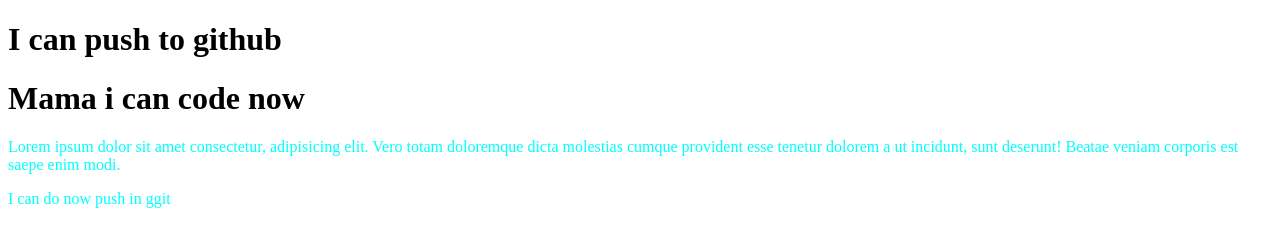
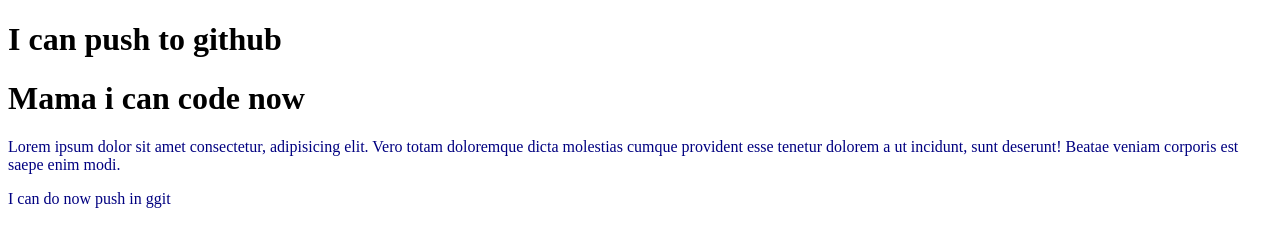
Before and after one commit to DiptaPal/my-first-repo, a plain HTML site: page index.html in a window 1280 px wide. Drawn offline with Linux system fonts and the light colour scheme.

Commit message:
color change

```diff
--- a/style.css
+++ b/style.css
@@ -1,3 +1,3 @@
 p{
-    color: cyan;
+    color: navy;
 }
```
